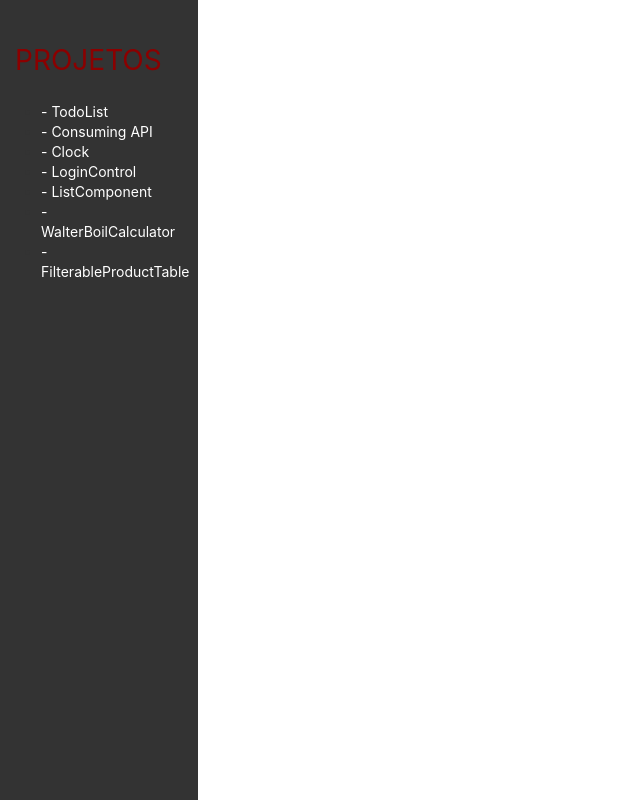
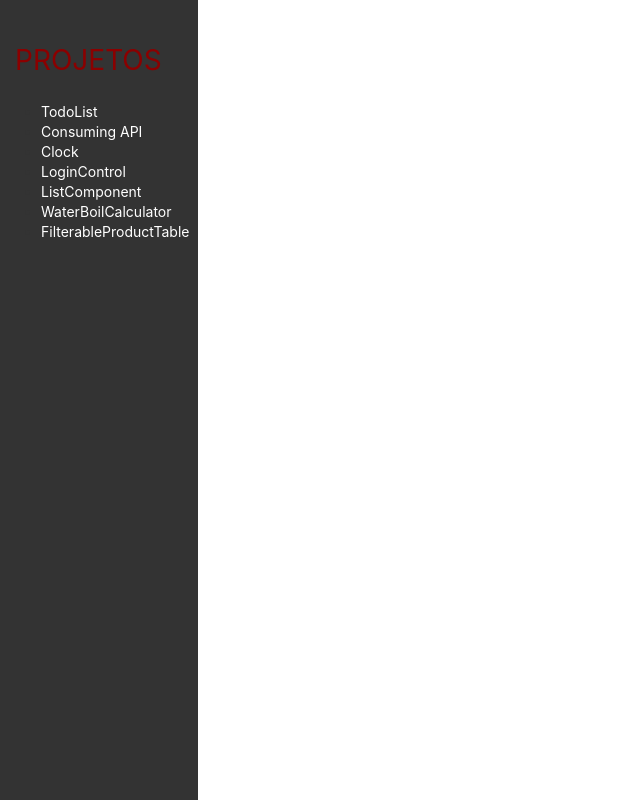
Before and after one commit to leonardokawamura/react-tutorial, a React (Create React App) app: page / in a window 1280 px wide. Shown: the whole page, without its empty margins (0-640 px from the left). Built offline with nearby package versions, Linux system fonts and the light colour scheme.

Commit message:
incluido ghostbin do filterable e water exemplos e melhorias nas rotas

```diff
--- a/src/index.css
+++ b/src/index.css
@@ -49,3 +49,7 @@ iframe {
   margin: 25px;
   margin-left: 0;
 }
+
+.navbar .active a {
+  color: darkorange;
+}
--- a/src/navigation.routes.js
+++ b/src/navigation.routes.js
@@ -3,7 +3,8 @@ import {
   BrowserRouter as Router,
   Route,
   Switch,
-  Link
+  Link,
+  useRouteMatch
 } from "react-router-dom";
 import Clock from './pages/Clock';
 import ConsumingAPI from './pages/ConsumingAPI';
@@ -22,7 +23,58 @@ const data = [
   {category: "Electronics", price: "$199.99", stocked: true, name: "Nexus 7"}
 ]
 
+const links = [
+  {
+    path: '/todo-list',
+    label: 'TodoList',
+    page: <TodoList />
+  },
+  {
+    path: '/consuming-api',
+    label: 'Consuming API',
+    page: <ConsumingAPI />
+  },
+  {
+    path: '/clock',
+    label: 'Clock',
+    page: <Clock />
+  },
+  {
+    path: '/login-control',
+    label: 'LoginControl',
+    page: <LoginControl />
+  },
+  {
+    path: '/list-component',
+    label: 'ListComponent',
+    page: <ListComponent />
+  },
+  {
+    path: '/water-boil-calculator',
+    label: 'WaterBoilCalculator',
+    page: <WaterBoilCalculator />
+  },
+  {
+    path: '/filterable-product-table',
+    label: 'FilterableProductTable',
+    page: <FilterableProductTable products={data} />
+  }
+]
+
 export function Routes() {
+
+  function CustomMenuLink({ label, to, activeOnlyWhenExact }) {
+    let match = useRouteMatch({
+      path: to,
+      exact: activeOnlyWhenExact
+    });
+
+    return (
+      <div className={match ? "active" : ""}>
+        <Link to={to}>{label}</Link>
+      </div>
+    );
+  }
 
   return (
     <Router>
@@ -32,53 +84,25 @@ export function Routes() {
             <h1 className="sidebar-title">PROJETOS</h1>
             <nav className="navbar">
               <ul>
-                <li className="nav-item">
-                  <Link to="/todo-list">- TodoList</Link>
-                </li>
-                <li className="nav-item">
-                  <Link to="/consuming-api">- Consuming API</Link>
-                </li>
-                <li className="nav-item">
-                  <Link to="/clock">- Clock</Link>
-                </li>
-                <li className="nav-item">
-                  <Link to="/login-control">- LoginControl</Link>
-                </li>
-                <li className="nav-item">
-                  <Link to="/list-component">- ListComponent</Link>
-                </li>
-                <li className="nav-item">
-                  <Link to="/water-boil-calculator">- WalterBoilCalculator</Link>
-                </li>
-                <li className="nav-item">
-                  <Link to="/filterable-product-table">- FilterableProductTable</Link>
-                </li>
+                {
+                  links.map((link, index) => (
+                    <li key={index} className="nav-item">
+                      <CustomMenuLink to={link.path} label={link.label} activeOnlyWhenExact={true} />
+                    </li>
+                  ))
+                }
               </ul>
             </nav>
           </div>
           <div className="col-md-10 col-md-offset-2" id="main">
             <Switch>
-              <Route path="/todo-list">
-                <TodoList />
-              </Route>
-              <Route path="/consuming-api">
-                <ConsumingAPI />
-              </Route>
-              <Route path="/clock">
-                <Clock />
-              </Route>
-              <Route path="/login-control">
-                <LoginControl />
-              </Route>
-              <Route path="/list-component">
-                <ListComponent />
-              </Route>
-              <Route path="/water-boil-calculator">
-                <WaterBoilCalculator />
-              </Route>
-              <Route path="/filterable-product-table">
-                <FilterableProductTable products={data} />
-              </Route>
+              {
+                links.map((link, index) => (
+                  <Route key={index} path={link.path}>
+                    {link.page}
+                  </Route>
+                ))
+              }
             </Switch>
           </div>
         </div>
--- a/src/pages/FilterableProductTable.js
+++ b/src/pages/FilterableProductTable.js
@@ -90,9 +90,12 @@ export default function FilterableProductTable({products}) {
   }, [products, query, showStockOnly])
 
   return (
-    <div className="container" style={{marginTop: '30px '}}>
-      <SearchBar query={query} onChange={handleSearchQueryChange} showStockOnly={showStockOnly} onShowStockOnlyChange={handleShowStockOnlyChange} />
-      <ProductTable data={filteredData} />
-    </div>
+    <>
+      <iframe src={"https://ghostbin.co/paste/5u5mc"} title="code"></iframe>
+      <div>
+        <SearchBar query={query} onChange={handleSearchQueryChange} showStockOnly={showStockOnly} onShowStockOnlyChange={handleShowStockOnlyChange} />
+        <ProductTable data={filteredData} />
+      </div>
+    </>
   )
 }
--- a/src/pages/WaterBoilCalculator.js
+++ b/src/pages/WaterBoilCalculator.js
@@ -63,6 +63,8 @@ export default function WaterBoilCalculator() {
   }
 
   return (
+    <>
+      <iframe src={"https://ghostbin.co/paste/ag53a"} title="code"></iframe>
       <div>
         <TemperatureInput temperature={celsius} scale="c" onChange={handleCelsiusChange} />
         <br />
@@ -70,5 +72,6 @@ export default function WaterBoilCalculator() {
         <br />
         <BoilingVerdict celsius={celsius} />
       </div>
+    </>
   )
 }
```
Lines whose indentation alone changed are shown as unchanged.
